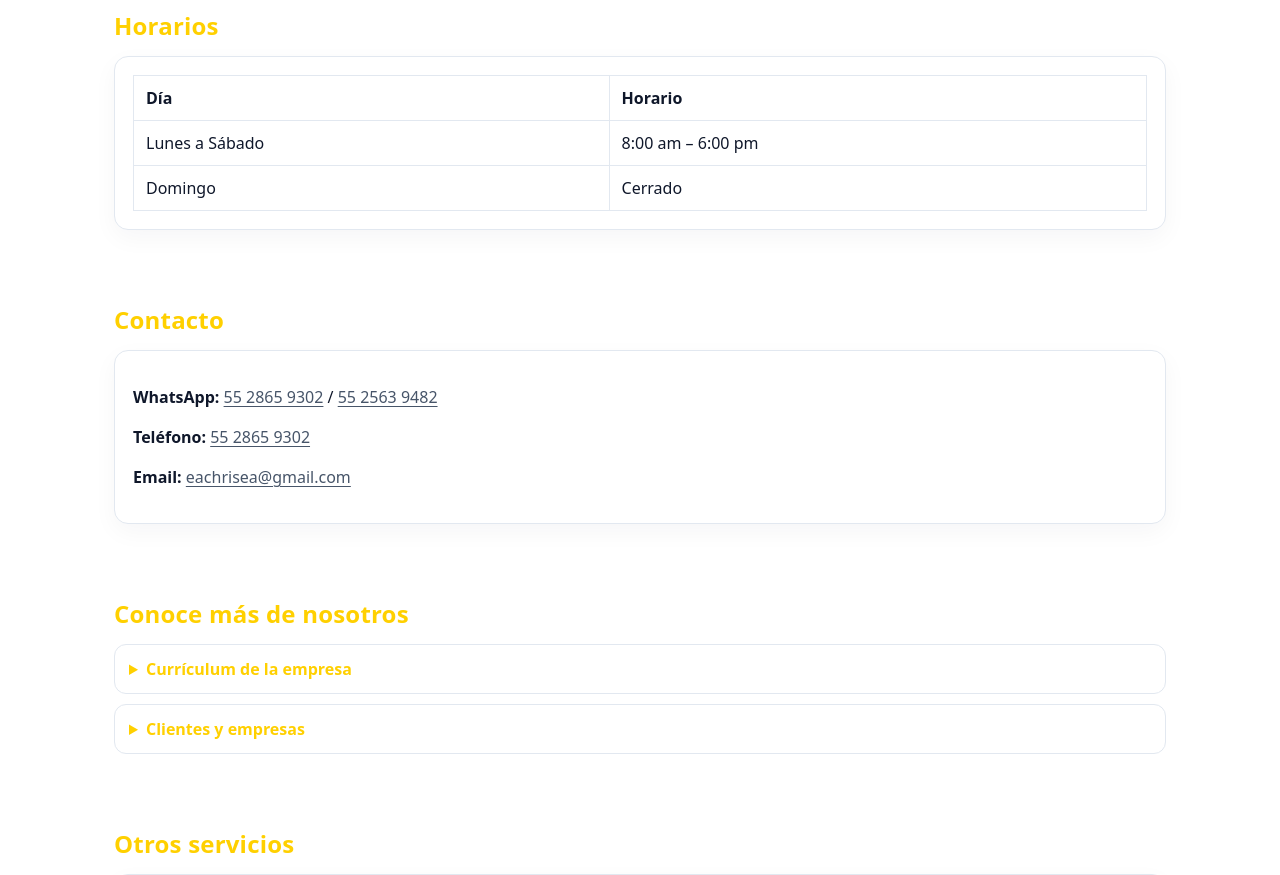
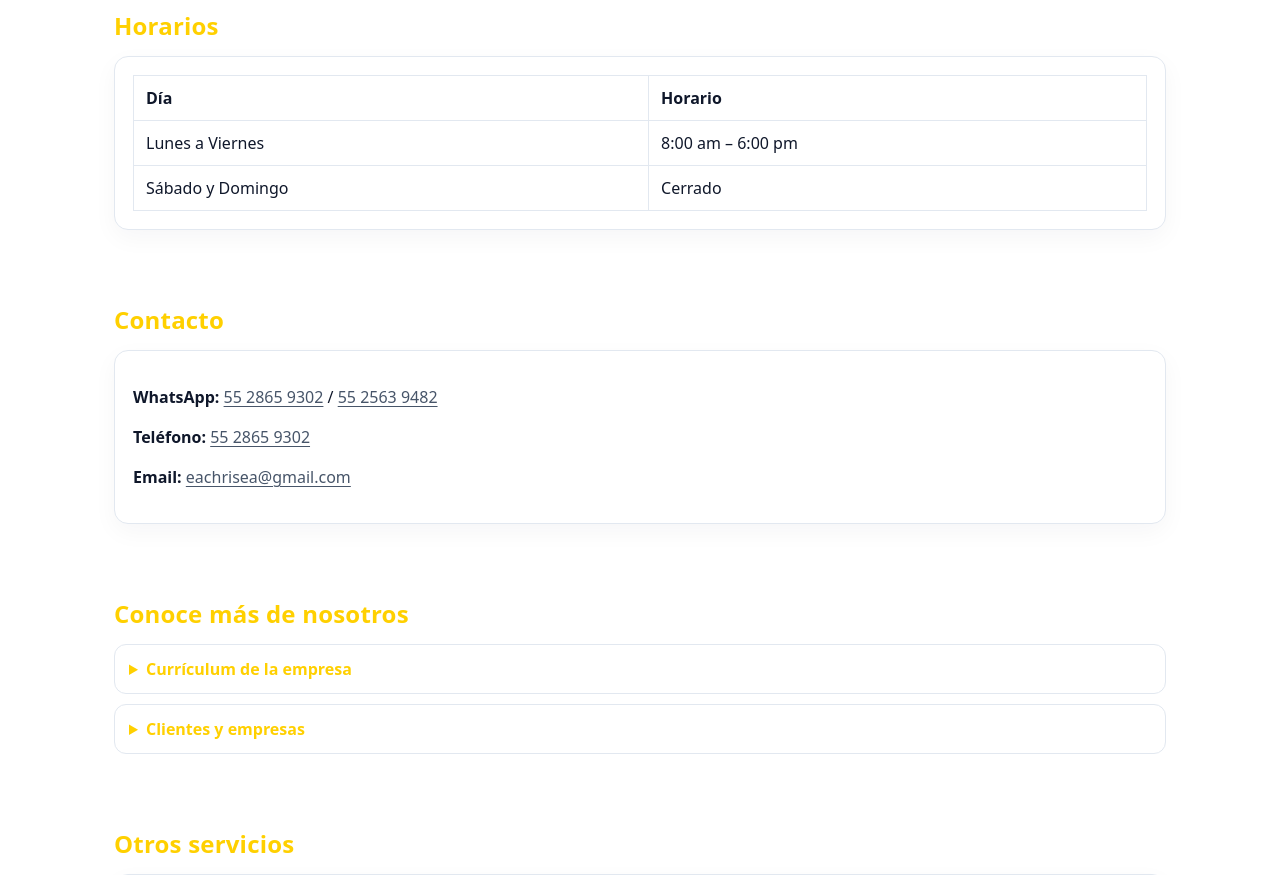
Before and after one commit to salazaresme21-jpg/EA-CONTRUCCIONES, a plain HTML site: page index.html in a window 1280 px wide. Shown: the part 1340-2215 px from the top of the page. Drawn offline with nearby package versions, Linux system fonts and the light colour scheme.

Commit message:
Update index.html

```diff
--- a/index.html
+++ b/index.html
@@ -106,8 +106,8 @@
       <div class="card">
         <table class="table">
           <tr><th>Día</th><th>Horario</th></tr>
-          <tr><td>Lunes a Sábado</td><td>8:00 am – 6:00 pm</td></tr>
-          <tr><td>Domingo</td><td>Cerrado</td></tr>
+          <tr><td>Lunes a Viernes</td><td>8:00 am – 6:00 pm</td></tr>
+          <tr><td>Sábado y Domingo</td><td>Cerrado</td></tr>
         </table>
       </div>
     </section>
```
